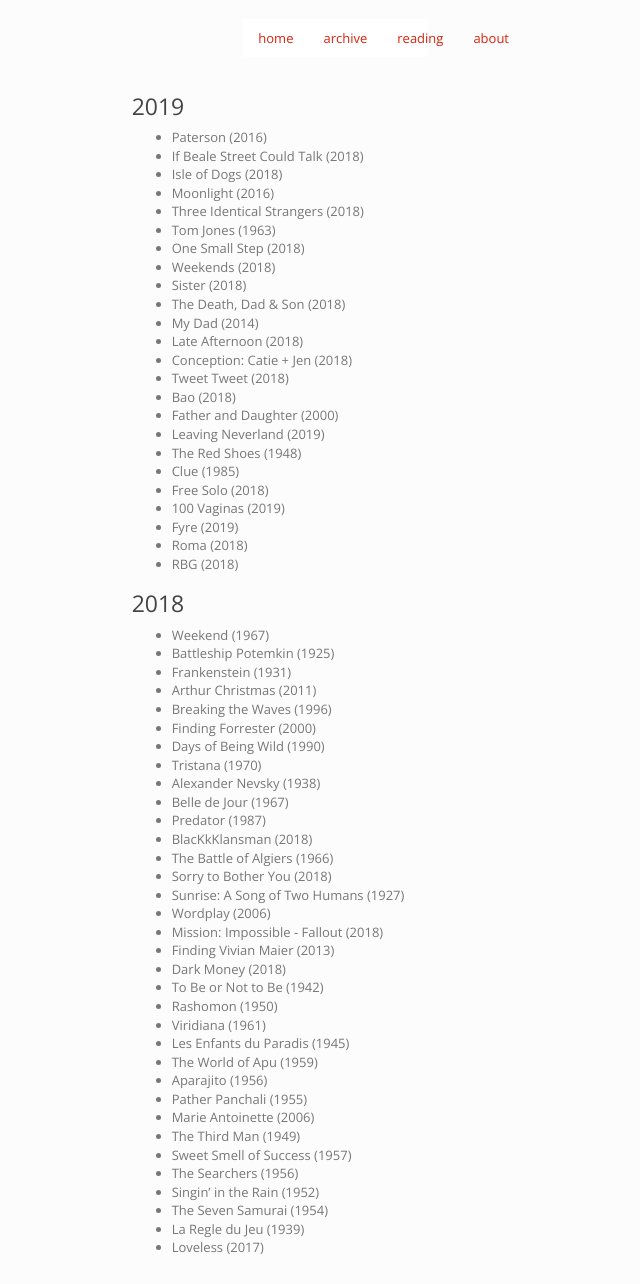
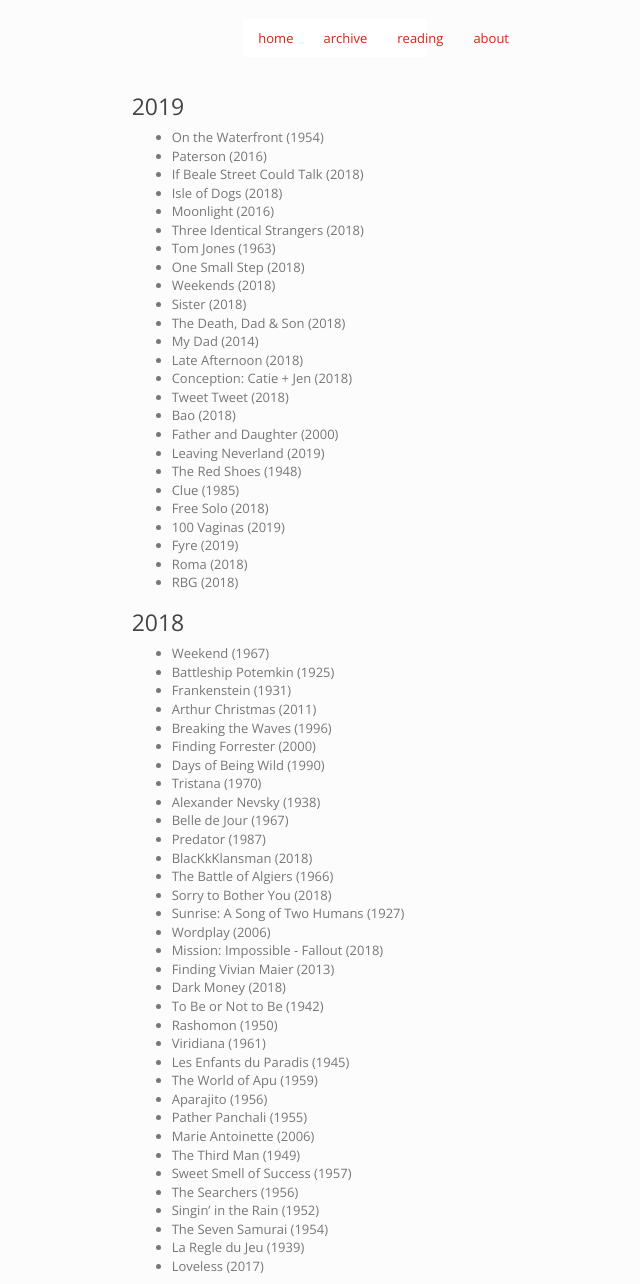
Before and after one commit to imtayadeway/imtayadeway.github.io, a Jekyll site: the page built from film/index.md, in a window 1280 px wide. Shown: the whole page, without its empty margins (305-945 px from the left). Built offline with Jekyll 4.4.1, drawn with Linux system fonts in a browser that asks for light colours.

Commit message:
On the waterfront

```diff
--- a/film/index.md
+++ b/film/index.md
@@ -5,6 +5,7 @@ title: Film
 
 ### 2019
 
+- On the Waterfront (1954)
 - Paterson (2016)
 - If Beale Street Could Talk (2018)
 - Isle of Dogs (2018)
```
